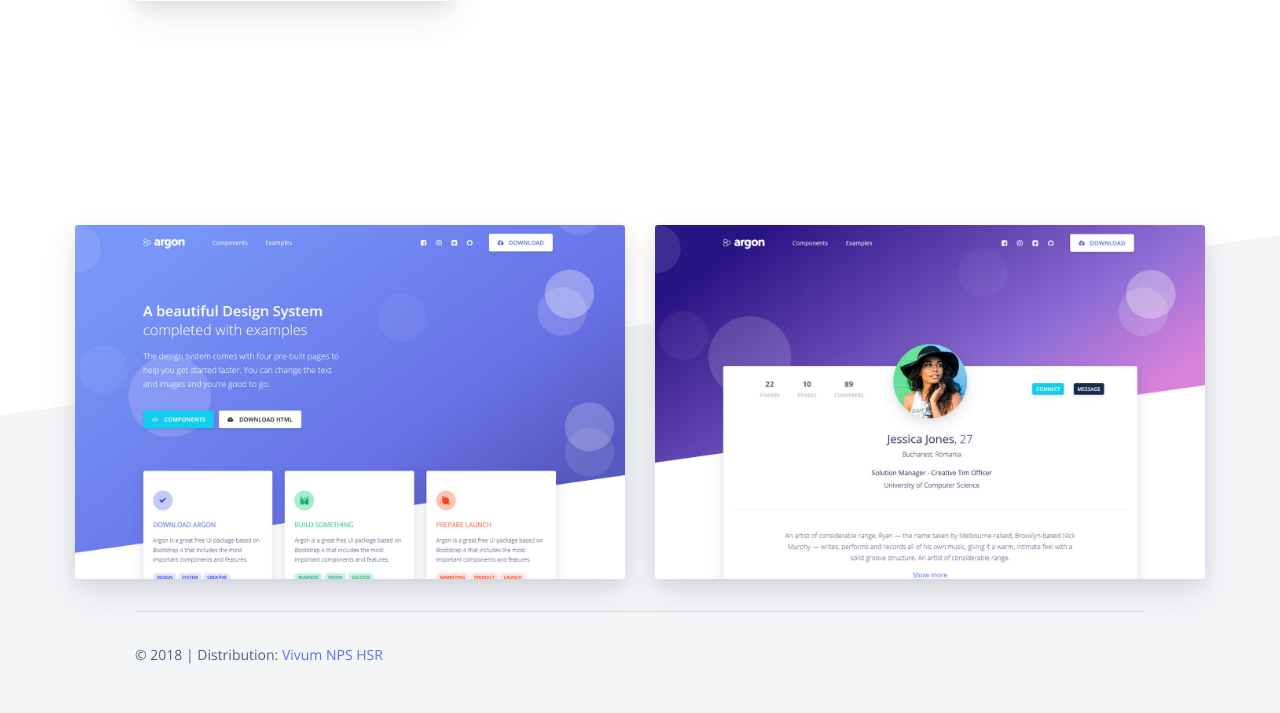
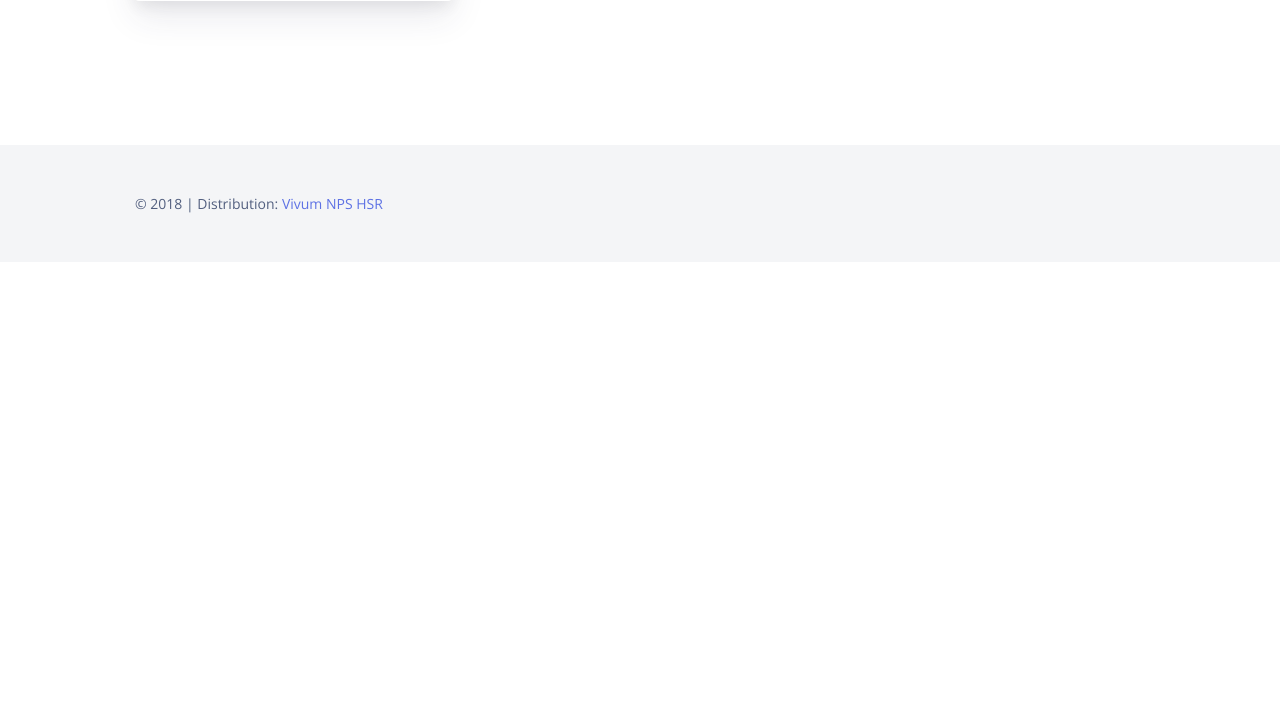
Before and after one commit to eehitray/Vivum2018, a Django app: page /recipe/ in a window 1280 px wide. Shown: the part 1426-2139 px from the top of the page. After the commit the page ends 1639 px from the top, so only its background shows below. Run offline with Django 3.2, Linux system fonts and the light colour scheme; data comes from the database, SQL or seed files in the repository; some libraries are stand-ins or nearby versions.

Commit message:
Nuked Screenshots

```diff
--- a/Vivum2018/nutritiontracker/templates/nutritiontracker/index.html
+++ b/Vivum2018/nutritiontracker/templates/nutritiontracker/index.html
@@ -203,7 +203,6 @@
   </main>
   <footer class="footer">
     <div class="container">
-      <hr>
       <div class="row align-items-center justify-content-md-between">
         <div class="col-md-6">
           <div class="copyright">
--- a/Vivum2018/recipeblog/templates/recipeblog/index.html
+++ b/Vivum2018/recipeblog/templates/recipeblog/index.html
@@ -158,27 +158,8 @@
     </section>
     {% endif %}
   </main>
-  <footer class="footer has-cards">
-    <div class="container container-lg">
-      <div class="row">
-        <div class="col-md-6 mb-5 mb-md-0">
-          <div class="card card-lift--hover shadow border-0">
-            <a href="../examples/landing.html" title="Landing Page">
-              <img src="{% static 'assets/img/theme/landing.jpg' %}" class="card-img">
-            </a>
-          </div>
-        </div>
-        <div class="col-md-6 mb-5 mb-lg-0">
-          <div class="card card-lift--hover shadow border-0">
-            <a href="../examples/profile.html" title="Profile Page">
-              <img src="{% static 'assets/img/theme/profile.jpg' %}" class="card-img">
-            </a>
-          </div>
-        </div>
-      </div>
-    </div>
+  <footer class="footer">
     <div class="container">
-      <hr>
       <div class="row align-items-center justify-content-md-between">
         <div class="col-md-6">
           <div class="copyright">
--- a/Vivum2018/templates/index.html
+++ b/Vivum2018/templates/index.html
@@ -212,7 +212,7 @@
               <p class="lead">Don't let your uses guess by attaching tooltips and popoves to any element. Just make sure you enable them first via JavaScript.</p>
               <p>The kit comes with three pre-built pages to help you get started faster. You can change the text and images and you're good to go.</p>
               <p>The kit comes with three pre-built pages to help you get started faster. You can change the text and images and you're good to go.</p>
-              <a href="#" class="font-weight-bold text-warning mt-5">Go to Nutrition Tracker ></a>
+              <a href="#" class="font-weight-bold text-warning mt-5">Go to Nutrition Tracker></a>
             </div>
           </div>
         </div>
@@ -239,7 +239,6 @@
       </div>
     </div>
     <div class="container">
-      <hr>
       <div class="row align-items-center justify-content-md-between">
         <div class="col-md-6">
           <div class="copyright">
```
Also changed, not shown: Vivum2018/recipeblog/templates/recipeblog/form.html (+1 -20 lines).
